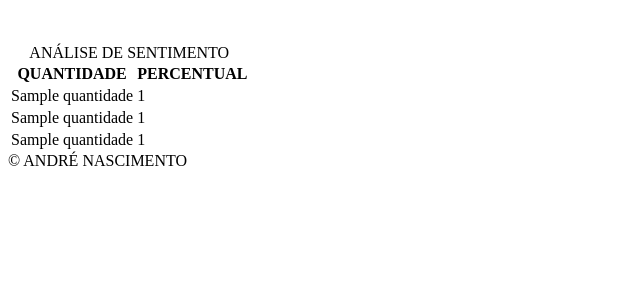
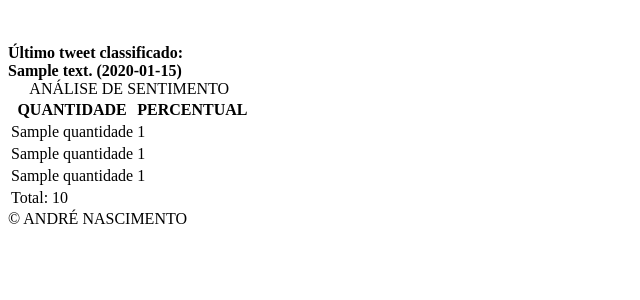
Before and after one commit to andredsn/flask-analise-de-sentimento-com-twitter, a Flask app: template templates/index.html in a window 1280 px wide. Shown: the top 300 px of the page, without its empty margins (0-640 px from the left). Run offline with Flask 2, Linux system fonts and the light colour scheme; the template is opened without the code that fills it: most values are stand-ins (such as "Sample title", 1, 10 or a date in 2020).

Commit message:
adicionando a exibição da última classificação feita e o total de tweets no arquivo tweets_classificados.csv

```diff
--- a/templates/index.html
+++ b/templates/index.html
@@ -6,8 +6,13 @@
 </head>
 <body>
 {% extends "base.html" %}
+{% block content %}
+<strong>
+Último tweet classificado:<br>
+{{texto}} ({{sentimento}})
+</strong>
+<br>
 
-{% block content %}
 <table summary="Tabela com as informações da análise de sentimento">
 
 <caption>ANÁLISE DE SENTIMENTO</caption>
@@ -31,6 +36,9 @@
 <td>{{percentual[2]}}</td>
 </tr>
 
+<tr>
+<td>Total: {{total}}</td>
+</tr>
 </table>
 {% endblock %}
 
```
